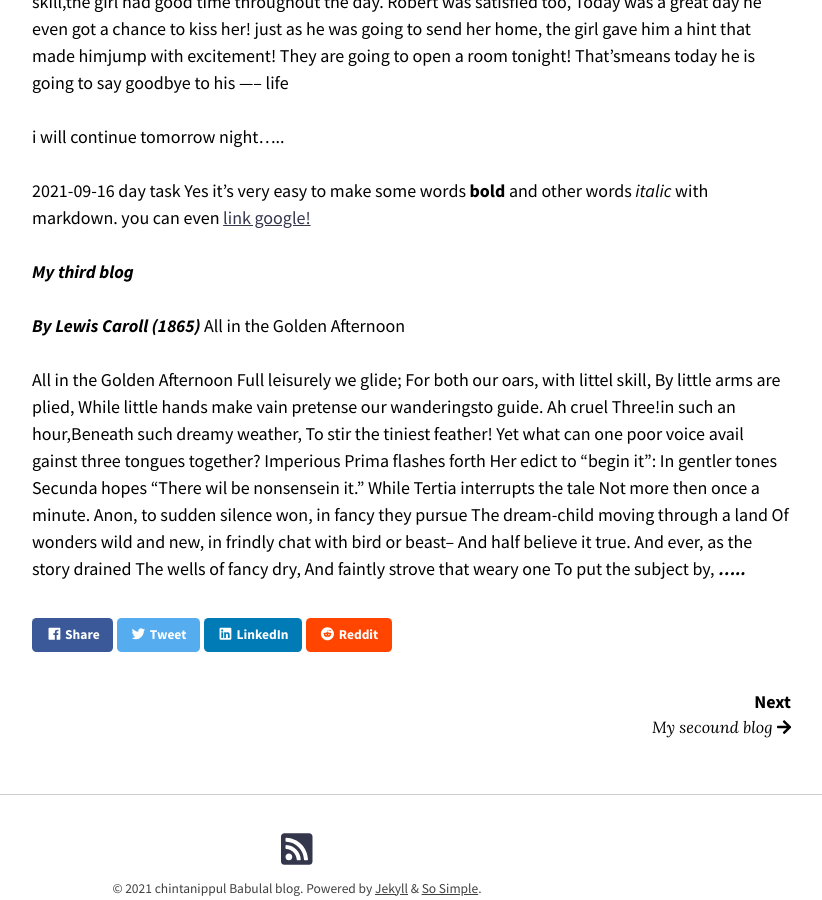
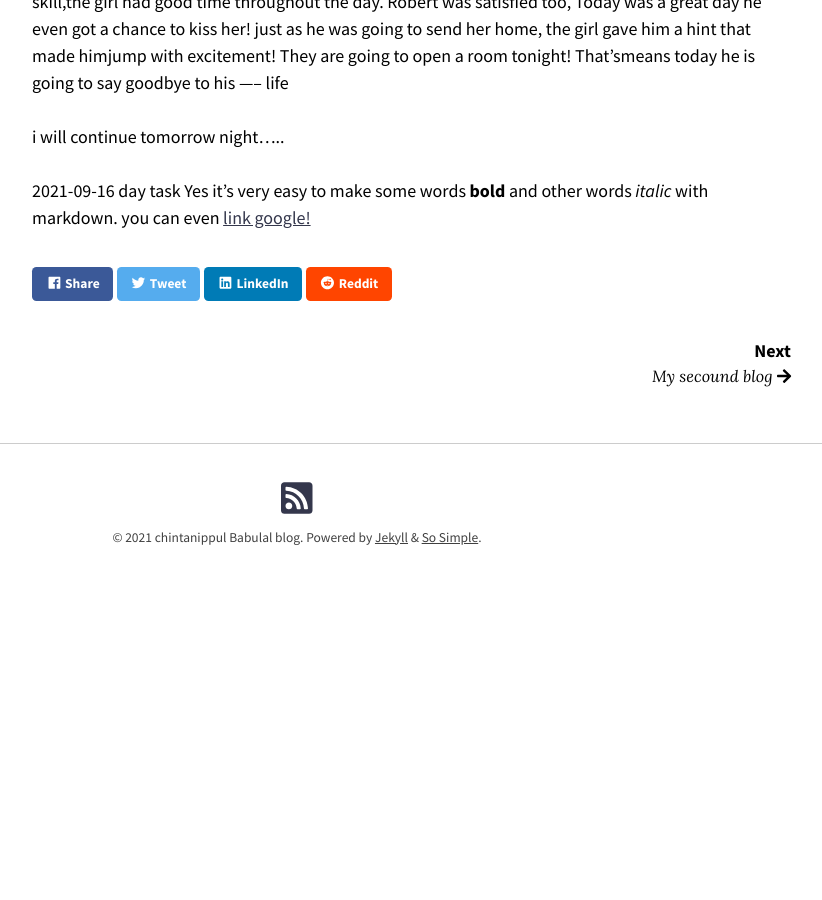
Before and after one commit to skbabulal/skbabulal.github.io, a Jekyll site: the page built from _posts/2021-09-14-Welcome.md, in a window 1280 px wide and 900 px high, scrolled down 943 px. Shown: the whole window, without its empty margins (343-1165 px from the left). Built offline with Jekyll 4.4.1, drawn with Linux system fonts in a browser that asks for light colours; nearby versions of some CDN libraries; after the commit the page ends 1563 px from its top, so only the background shows below that.

Commit message:
sample blog

```diff
--- a/_posts/2021-09-14-Welcome.md
+++ b/_posts/2021-09-14-Welcome.md
@@ -47,31 +47,3 @@ i will continue tomorrow night.....
 
 2021-09-16 day task
 Yes it's very easy to make some words **bold** and other words *italic*  with markdown. you can even [link google!](http://google. com)
-
-***My third blog***
-
-***By Lewis Caroll (1865)***
-All in the Golden Afternoon
-
-All in the Golden Afternoon
-Full leisurely we glide;
-For both  our oars, with littel skill,
-By little arms are plied,
-While little hands make vain pretense our wanderingsto guide.
-Ah cruel Three!in such an hour,Beneath such dreamy weather,
-To stir the tiniest feather!
-Yet what can one poor voice avail
-gainst three tongues together?
-Imperious Prima flashes forth Her edict to "begin it":
-In gentler tones Secunda hopes
-"There wil be nonsensein it."
-While Tertia interrupts the tale
-Not more then once a minute.
-Anon, to sudden silence won,
-in fancy they pursue
-The dream-child moving through a land
-Of wonders wild and new, in frindly chat with bird or beast-- And half believe it true.
-And ever, as the story drained
-The wells of fancy dry,
-And faintly strove that weary one To put the subject by,
-***.....***
```
